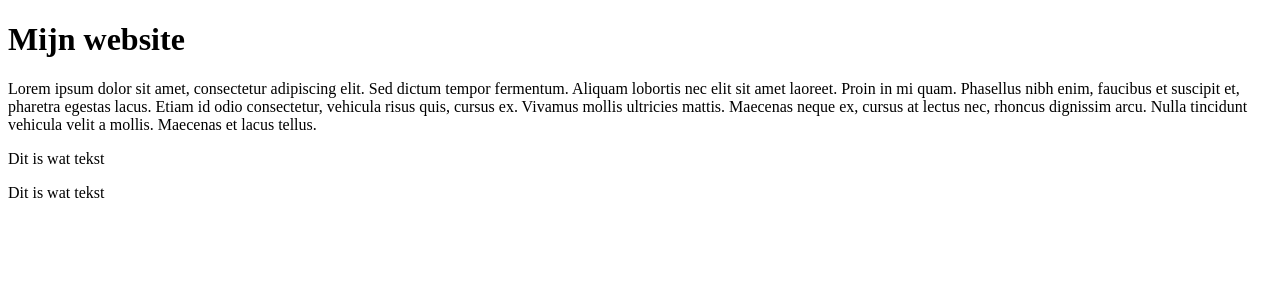
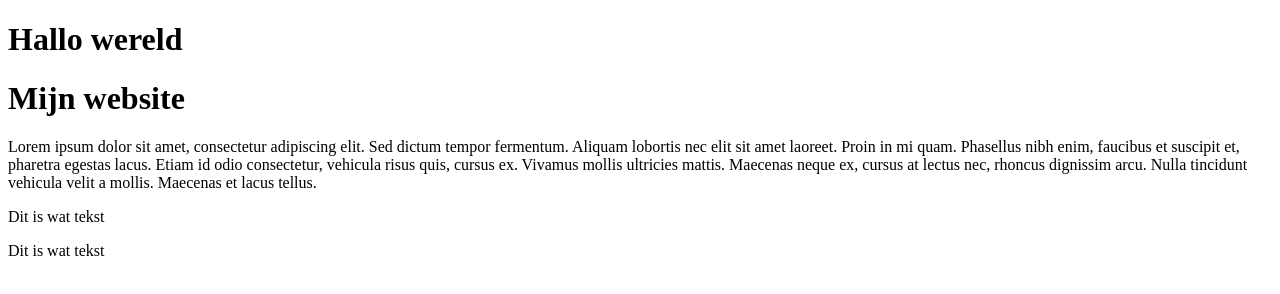
Before and after one commit to ehijzengsf/test1, a plain HTML site: page index.html in a window 1280 px wide. Drawn offline with Linux system fonts and the light colour scheme.

Commit message:
WebLab Run 15-11-2026 17:05:38 (UTC+01:00)

```diff
--- a/index.html
+++ b/index.html
@@ -7,6 +7,7 @@
   <link rel="stylesheet11" href="style.css">
 </head>
 <body>
+  <h1>Nog niks</h1>
   <script>
     console.log("hello");
     document.querySelector('h1').textContent = 'Hallo wereld';
```
Also changed, not shown: 1 other file.
